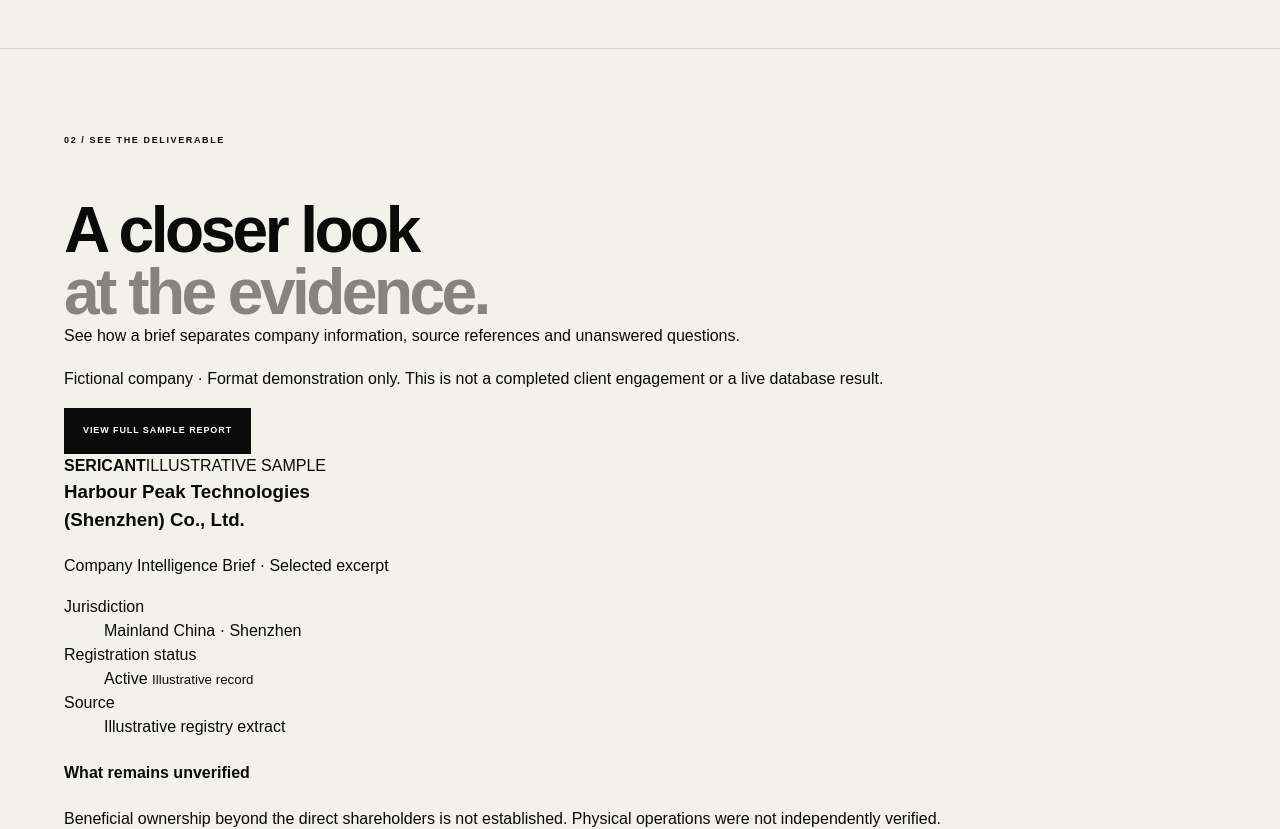
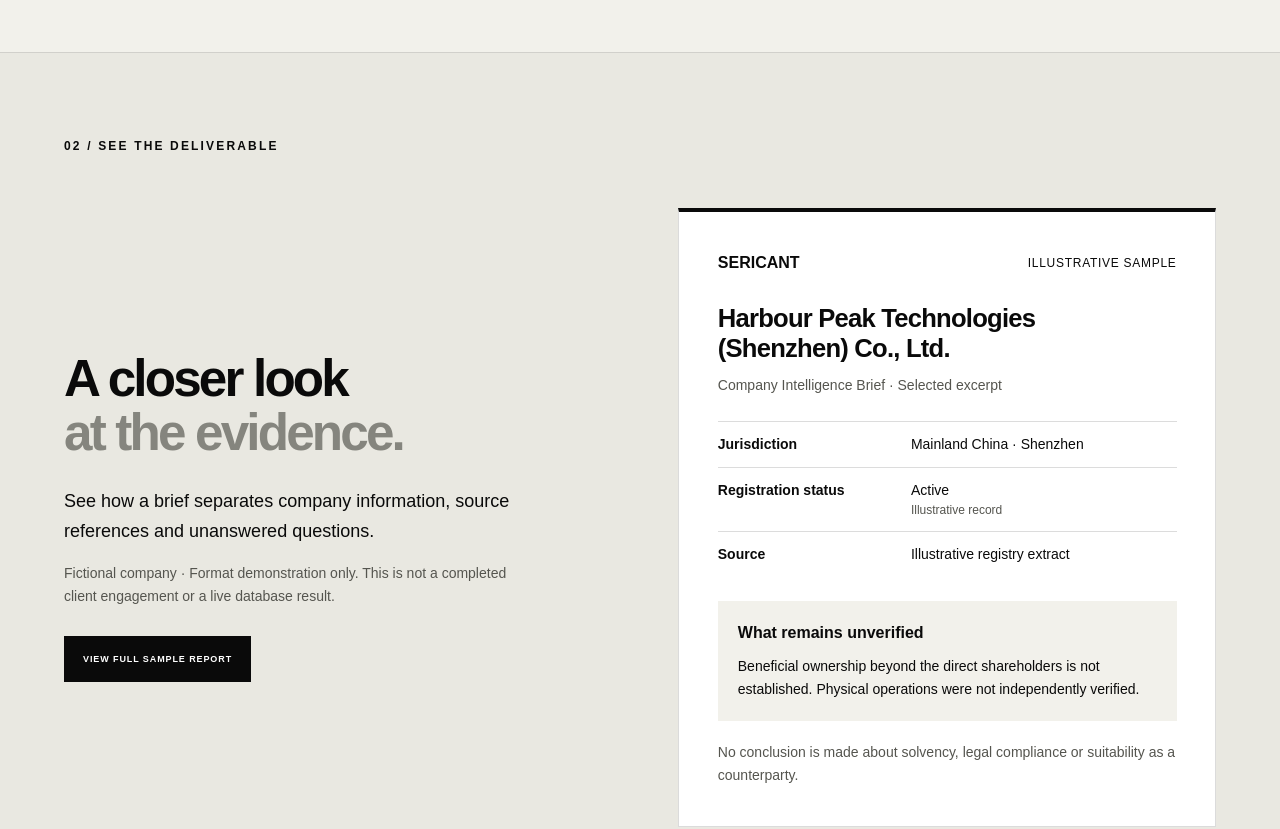
Before and after one commit to lingoescn-droid/sericant-website, a Next.js app: page / in a window 1280 px wide. Shown: the part 1340-2169 px from the top of the page. Built offline with nearby package versions, Linux system fonts and the light colour scheme.

Commit message:
Style report sample and condensed research approach

```diff
--- a/app/globals.css
+++ b/app/globals.css
@@ -1342,3 +1342,57 @@ footer > div:last-child {
     font-size: 21px;
   }
 }
+
+/* Report-first homepage: scoped styles preserve other routes. */
+.reportFirst h2, .homeSample h2, .homeMethod h2 {
+  font-size: clamp(2.5rem, 4vw, 4rem);
+  line-height: 1.04;
+}
+.reportFirst .miniLabel, .homeSample .sectionLabel, .homeMethod .sectionLabel {
+  font-size: .75rem;
+}
+.homeSample { background: #e9e8e1; }
+.homeSampleGrid, .homeMethodIntro {
+  display: grid;
+  grid-template-columns: minmax(0, 1fr) minmax(0, 1fr);
+  gap: clamp(32px, 6vw, 90px);
+  align-items: center;
+}
+.sampleIntro { max-width: 470px; margin: 28px 0 16px; font-size: 1.125rem; }
+.sampleDisclaimer { max-width: 470px; font-size: .875rem; color: #55554f; margin-bottom: 28px; }
+.homeReportExcerpt { background: #fff; padding: clamp(24px, 3vw, 44px); border: 1px solid var(--line); border-top: 4px solid var(--ink); }
+.excerptTop { display: flex; flex-wrap: wrap; align-items: center; justify-content: space-between; gap: 16px; }
+.excerptTop span { font-size: .75rem; letter-spacing: .06em; }
+.homeReportExcerpt h3 { font-size: clamp(1.35rem, 2vw, 1.8rem); line-height: 1.2; margin: 28px 0 10px; letter-spacing: -.03em; }
+.excerptSubtitle, .excerptBoundary { font-size: .875rem; color: #55554f; }
+.excerptFacts { margin: 24px 0; }
+.excerptFacts > div { display: grid; grid-template-columns: 1fr 1.5fr; gap: 16px; padding: 12px 0; border-top: 1px solid var(--line); font-size: .875rem; }
+.excerptFacts dt { font-weight: 700; }
+.excerptFacts dd { margin: 0; }
+.excerptFacts small { display: block; font-size: .75rem; color: #55554f; }
+.excerptGap { padding: 20px; background: var(--bg); }
+.excerptGap h4 { font-size: 1rem; margin: 0 0 10px; }
+.excerptGap p { font-size: .875rem; margin: 0; }
+.excerptBoundary { margin: 20px 0 0; }
+.homeMethodIntro p, .homeMethodCards p { font-size: 1rem; }
+.homeMethodCards { display: grid; grid-template-columns: repeat(3, minmax(0, 1fr)); gap: 32px; margin-top: 44px; }
+.homeMethodCards article { border-top: 1px solid var(--line); padding-top: 24px; }
+.homeMethodCards article > span { font-size: .75rem; color: #55554f; }
+.homeMethodCards h3 { font-size: 1.25rem; margin: 12px 0; }
+.homeTechnicalDetails { margin-top: 36px; border-top: 1px solid var(--line); border-bottom: 1px solid var(--line); }
+.homeTechnicalDetails summary { cursor: pointer; padding: 22px 0; font-size: 1rem; font-weight: 600; }
+.homeTechnicalDetails summary:focus-visible { outline: 2px solid var(--ink); outline-offset: 4px; }
+.technicalNotice { font-size: .875rem; max-width: 760px; margin: 0 0 24px; }
+.homeTechnicalDetails .section, .homeTechnicalDetails .demoSection { padding: 32px; }
+.homeTechnicalDetails h2 { font-size: clamp(2rem, 3vw, 3rem); }
+.homeTechnicalDetails #roadmap > div:last-child > div { grid-template-columns: 40px 1fr 1.5fr auto !important; gap: 16px !important; }
+@media (max-width: 900px) {
+  .homeSampleGrid, .homeMethodIntro { grid-template-columns: 1fr; }
+  .homeReportExcerpt { max-width: 640px; }
+  .homeTechnicalDetails #roadmap > div:last-child > div { grid-template-columns: 32px 1fr !important; }
+}
+@media (max-width: 600px) {
+  .homeMethodCards { grid-template-columns: 1fr; gap: 20px; }
+  .homeTechnicalDetails .section, .homeTechnicalDetails .demoSection { padding: 24px 16px; }
+  .excerptFacts > div { grid-template-columns: 1fr; gap: 6px; }
+}
```
